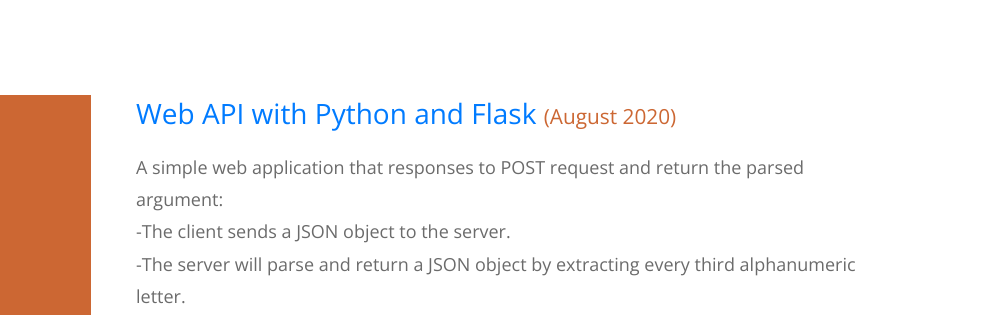
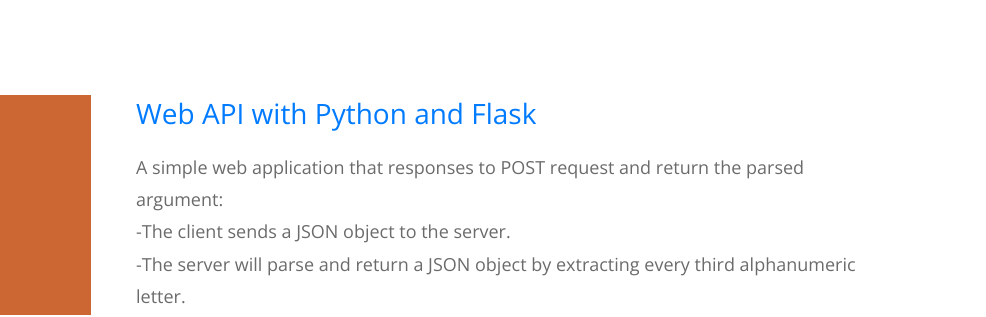
Before and after one commit to wang-xiaotian/wang-xiaotian.github.io, a plain HTML site: page index.html in a window 1280 px wide. Shown: the part 1403-1720 px from the top of the page, 294-1280 px from the left. Drawn offline with nearby package versions, Linux system fonts and the light colour scheme.

Commit message:
Update index.html

```diff
--- a/index.html
+++ b/index.html
@@ -117,7 +117,7 @@
                         <div class="tm-portfolio-description">
                             <h3 class="tm-text-orange">
                                 <a href="https://wang-xiaotian.github.io/WebAPP-SERVER-POSTRequest/">Web API with Python and Flask</a>
-                                <span class="tm-title-small">(August 2020)</span>
+                                <span class="tm-title-small"><August 2020></span>
                             </h3>
                             <p class="mb-0">
                               A simple web application that responses to POST request and return the parsed argument:<br>
```
